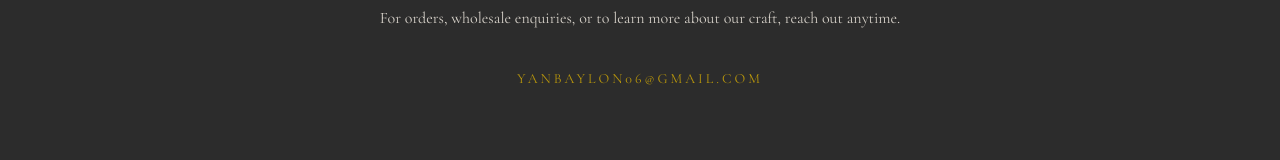
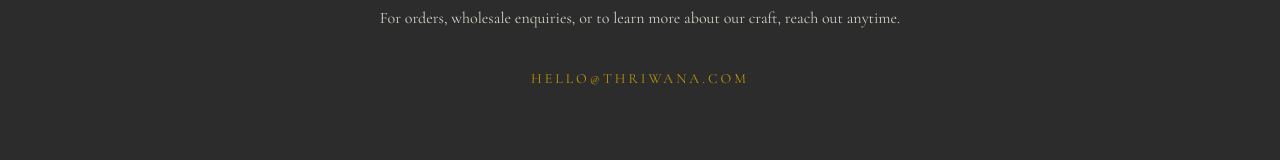
Before and after one commit to yanbaylon06-max/thriwana, a Next.js app: page / in a window 1280 px wide. Shown: the part 5561-5721 px from the top of the page. Built offline with nearby package versions, Linux system fonts and the light colour scheme.

Commit message:
Swap contact email to hello@thriwana.com

```diff
--- a/app/page.tsx
+++ b/app/page.tsx
@@ -202,7 +202,7 @@
         <p style={{fontSize: '11px', letterSpacing: '5px', color: '#b8960c', marginBottom: '24px'}}>CONTACT</p>
         <h2 style={{fontSize: '48px', fontWeight: '300', color: '#f5f0e8', lineHeight: '1.2', marginBottom: '32px'}}>Bring Thriwana To You.</h2>
         <p style={{fontSize: '16px', color: '#d4cfc7', lineHeight: '2', maxWidth: '600px', margin: '0 auto 32px'}}>For orders, wholesale enquiries, or to learn more about our craft, reach out anytime.</p>
-        <a href="mailto:yanbaylon06@gmail.com" style={{fontSize: '14px', letterSpacing: '3px', color: '#b8960c', textDecoration: 'none'}}>YANBAYLON06@GMAIL.COM</a>
+        <a href="mailto:hello@thriwana.com" style={{fontSize: '14px', letterSpacing: '3px', color: '#b8960c', textDecoration: 'none'}}>HELLO@THRIWANA.COM</a>
       </section>
 
       <footer style={{padding: '48px', backgroundColor: '#2c2c2c', borderTop: '1px solid #444', display: 'flex', justifyContent: 'space-between', alignItems: 'center'}}>
```
